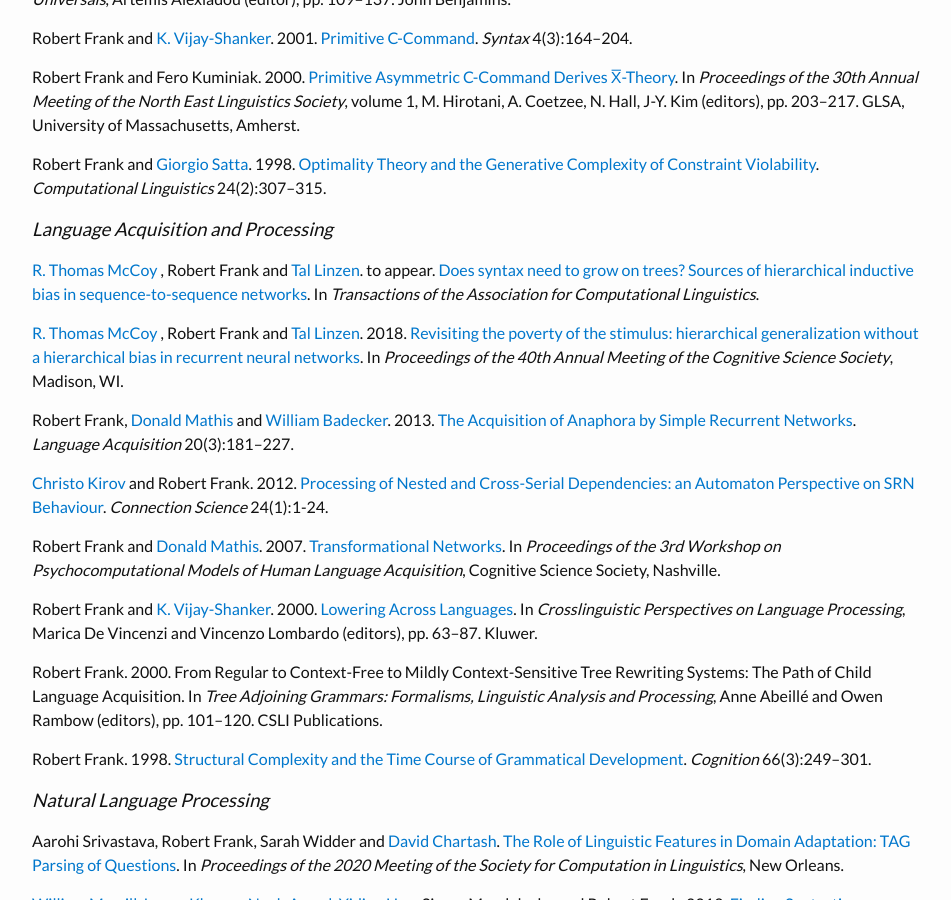
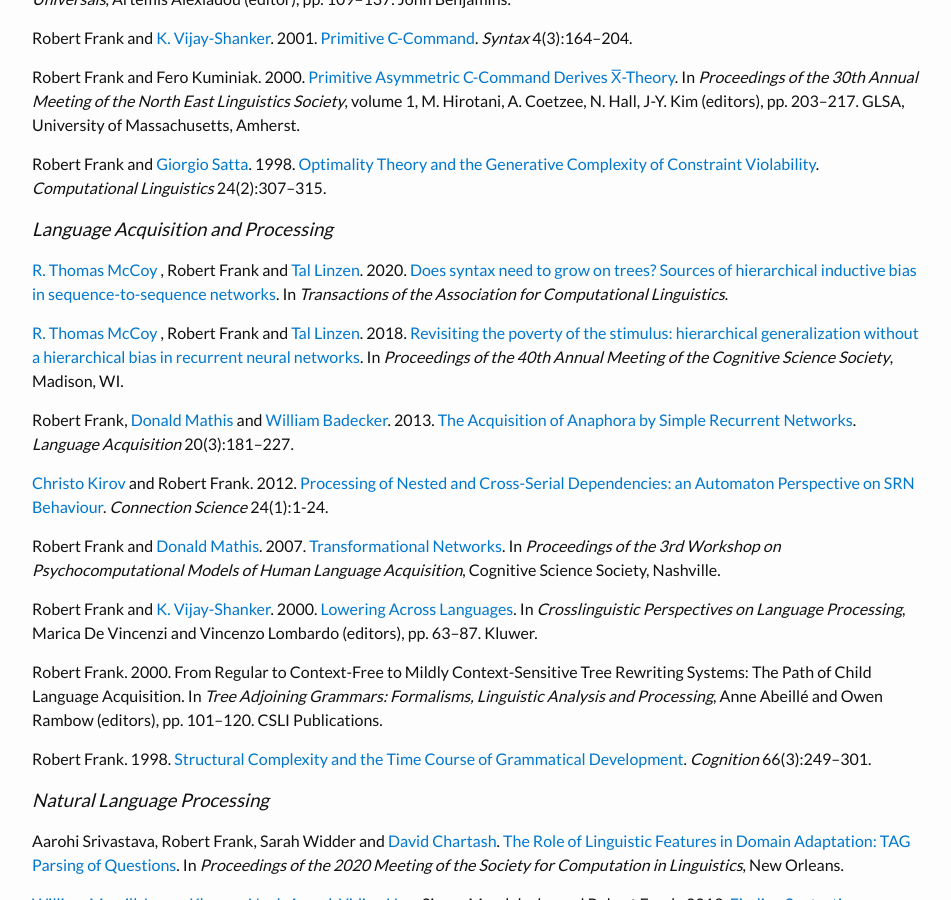
Before and after one commit to bobfrank1/bobfrank1.github.io, a Jekyll site: the page built from publications.md, in a window 1280 px wide and 900 px high, scrolled down 1118 px. Shown: the whole window, without its empty margins (163-1114 px from the left). Built offline with Jekyll 4.4.1, drawn with Linux system fonts in a browser that asks for light colours; some web fonts are replaced.

Commit message:
update link to tacl paper

```diff
--- a/publications.md
+++ b/publications.md
@@ -44,7 +44,7 @@
 
 ### Language Acquisition and Processing
 
-[R. Thomas McCoy](https://tommccoy1.github.io) , Robert Frank and [Tal Linzen](http://tallinzen.net). to appear. [Does syntax need to grow on trees? Sources of hierarchical inductive bias in sequence-to-sequence networks](https://arxiv.org/abs/2001.03632). In *Transactions of the Association for Computational Linguistics*.
+[R. Thomas McCoy](https://tommccoy1.github.io) , Robert Frank and [Tal Linzen](http://tallinzen.net). 2020. [Does syntax need to grow on trees? Sources of hierarchical inductive bias in sequence-to-sequence networks](https://doi.org/10.1162/tacl_a_00304). In *Transactions of the Association for Computational Linguistics*.
 
 [R. Thomas McCoy](https://tommccoy1.github.io) , Robert Frank and [Tal Linzen](http://tallinzen.net). 2018. [Revisiting the poverty of the stimulus: hierarchical generalization without a hierarchical bias in recurrent neural networks](https://arxiv.org/abs/1802.09091). In *Proceedings of the 40th Annual Meeting of the Cognitive Science Society*, Madison, WI.
 
```
